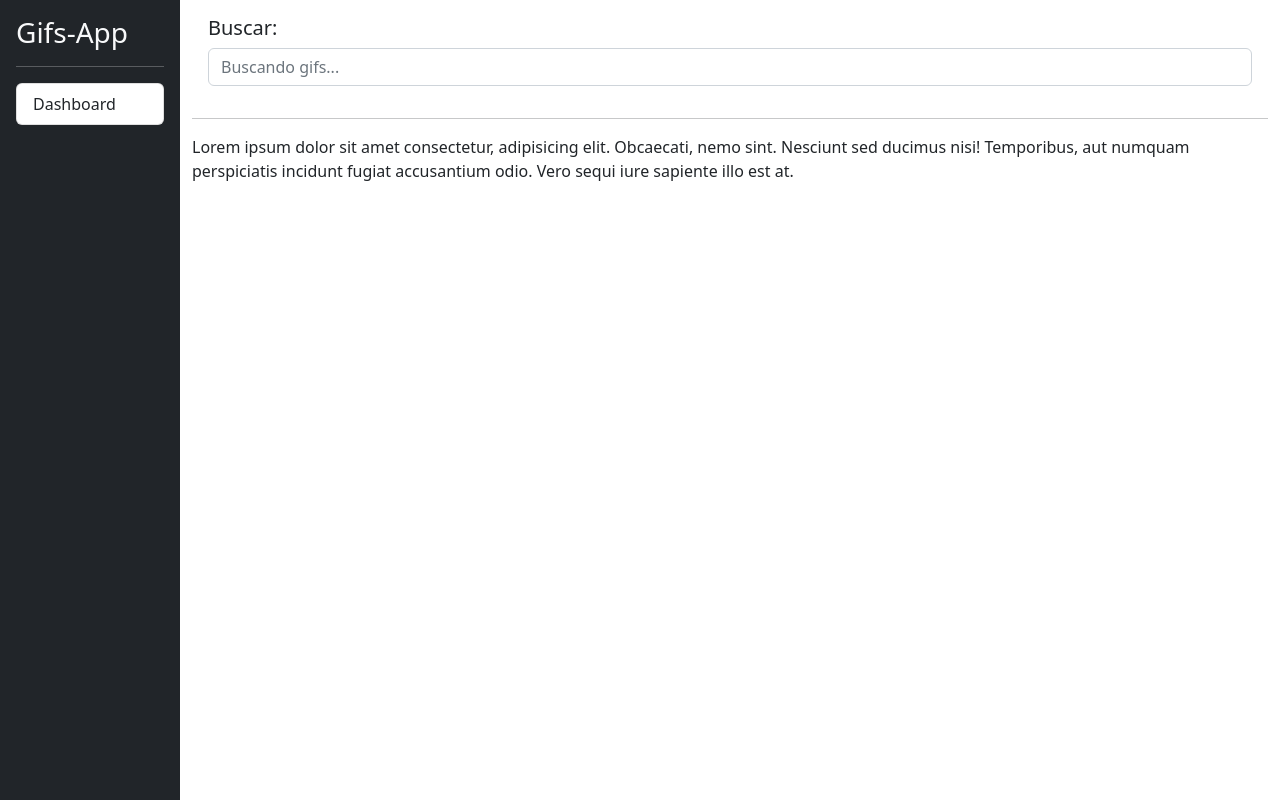
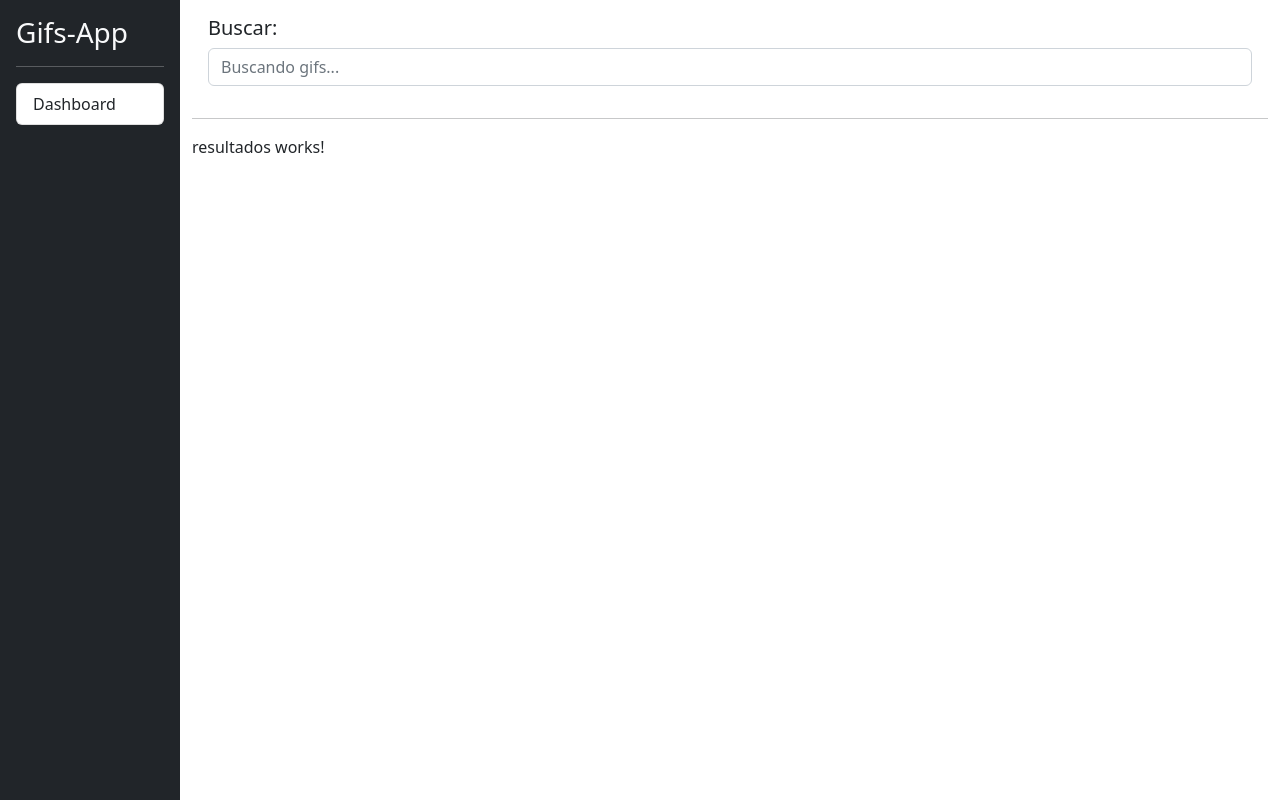
Before and after one commit to Lcastro98/GifsApp, an Angular app: page / in a window 1280 px wide. Built offline with nearby package versions, Linux system fonts and the light colour scheme.

Commit message:
Se separa el proyecto en modulos y componentes

```diff
--- a/src/app/app.component.html
+++ b/src/app/app.component.html
@@ -1,32 +1,7 @@
 <div class="d-flex">
-  <!-- Sidebar -->
-  <div class="bg-dark border-right p-3" id="sidebar">
-    <h3 class="text-light">
-      Gifs-App
-    </h3>
-    <hr class="text-white">
-    <div class="list-group list-reset">
-      <a href="#" class="list-group-item list-group-item-action">
-        Dashboard
-      </a>
-    </div>
-  </div>
-  <!-- End Sidebar -->
 
-  <div class="container">
-    <div class="row p-3">
-      <div class="col">
-        <h5>Buscar:</h5>
-        <input type="text" class="form-control" placeholder="Buscando gifs...">
-      </div>
-    </div>
-    <hr>
+  <app-sidebar></app-sidebar>
 
-    <div class="row">
-      <div class="col">
-        Lorem ipsum dolor sit amet consectetur, adipisicing elit. Obcaecati, nemo sint. Nesciunt sed ducimus nisi! Temporibus, aut numquam perspiciatis incidunt fugiat accusantium odio. Vero sequi iure sapiente illo est at.
-      </div>
-    </div>
-  </div>
+  <app-gifs-page class="container"></app-gifs-page>
 
 </div>
--- a/src/app/app.module.ts
+++ b/src/app/app.module.ts
@@ -2,13 +2,17 @@ import { NgModule } from '@angular/core';
 import { BrowserModule } from '@angular/platform-browser';
 
 import { AppComponent } from './app.component';
+import { SharedModule } from './shared/shared.module';
+import { GifsModule } from './gifs/gifs.module';
 
 @NgModule({
   declarations: [
     AppComponent
   ],
   imports: [
-    BrowserModule
+    BrowserModule,
+    SharedModule,
+    GifsModule
   ],
   providers: [],
   bootstrap: [AppComponent]
--- /dev/null
+++ b/src/app/gifs/busqueda/busqueda.component.html
@@ -0,0 +1,2 @@
+<h5>Buscar:</h5>
+<input type="text" class="form-control" placeholder="Buscando gifs...">
--- /dev/null
+++ b/src/app/gifs/busqueda/busqueda.component.ts
@@ -0,0 +1,16 @@
+import { Component, OnInit } from '@angular/core';
+
+@Component({
+  selector: 'app-busqueda',
+  templateUrl: './busqueda.component.html',
+  styles: [
+  ]
+})
+export class BusquedaComponent implements OnInit {
+
+  constructor() { }
+
+  ngOnInit(): void {
+  }
+
+}
--- /dev/null
+++ b/src/app/gifs/gifs-page/gifs-page.component.html
@@ -0,0 +1,12 @@
+<div class="row p-3">
+    <div class="col">
+        <app-busqueda></app-busqueda>
+    </div>
+</div>
+<hr>
+
+<div class="row">
+    <div class="col">
+        <app-resultados></app-resultados>
+    </div>
+</div>
--- /dev/null
+++ b/src/app/gifs/gifs-page/gifs-page.component.ts
@@ -0,0 +1,16 @@
+import { Component, OnInit } from '@angular/core';
+
+@Component({
+  selector: 'app-gifs-page',
+  templateUrl: './gifs-page.component.html',
+  styles: [
+  ]
+})
+export class GifsPageComponent implements OnInit {
+
+  constructor() { }
+
+  ngOnInit(): void {
+  }
+
+}
--- /dev/null
+++ b/src/app/gifs/resultados/resultados.component.html
@@ -0,0 +1 @@
+<p>resultados works!</p>
--- /dev/null
+++ b/src/app/gifs/resultados/resultados.component.ts
@@ -0,0 +1,16 @@
+import { Component, OnInit } from '@angular/core';
+
+@Component({
+  selector: 'app-resultados',
+  templateUrl: './resultados.component.html',
+  styles: [
+  ]
+})
+export class ResultadosComponent implements OnInit {
+
+  constructor() { }
+
+  ngOnInit(): void {
+  }
+
+}
--- /dev/null
+++ b/src/app/shared/sidebar/sidebar.component.html
@@ -0,0 +1,11 @@
+<div class="bg-dark border-right p-3" id="sidebar">
+    <h3 class="text-light">
+      Gifs-App
+    </h3>
+    <hr class="text-white">
+    <div class="list-group list-reset">
+      <a href="#" class="list-group-item list-group-item-action">
+        Dashboard
+      </a>
+    </div>
+  </div>
--- /dev/null
+++ b/src/app/shared/sidebar/sidebar.component.ts
@@ -0,0 +1,14 @@
+import { Component, OnInit } from '@angular/core';
+
+@Component({
+  selector: 'app-sidebar',
+  templateUrl: './sidebar.component.html'
+})
+export class SidebarComponent implements OnInit {
+
+  constructor() { }
+
+  ngOnInit(): void {
+  }
+
+}
```
Also changed, not shown: src/app/gifs/gifs.module.ts (added, +22 -0 lines), src/app/shared/shared.module.ts (added, +18 -0 lines).
